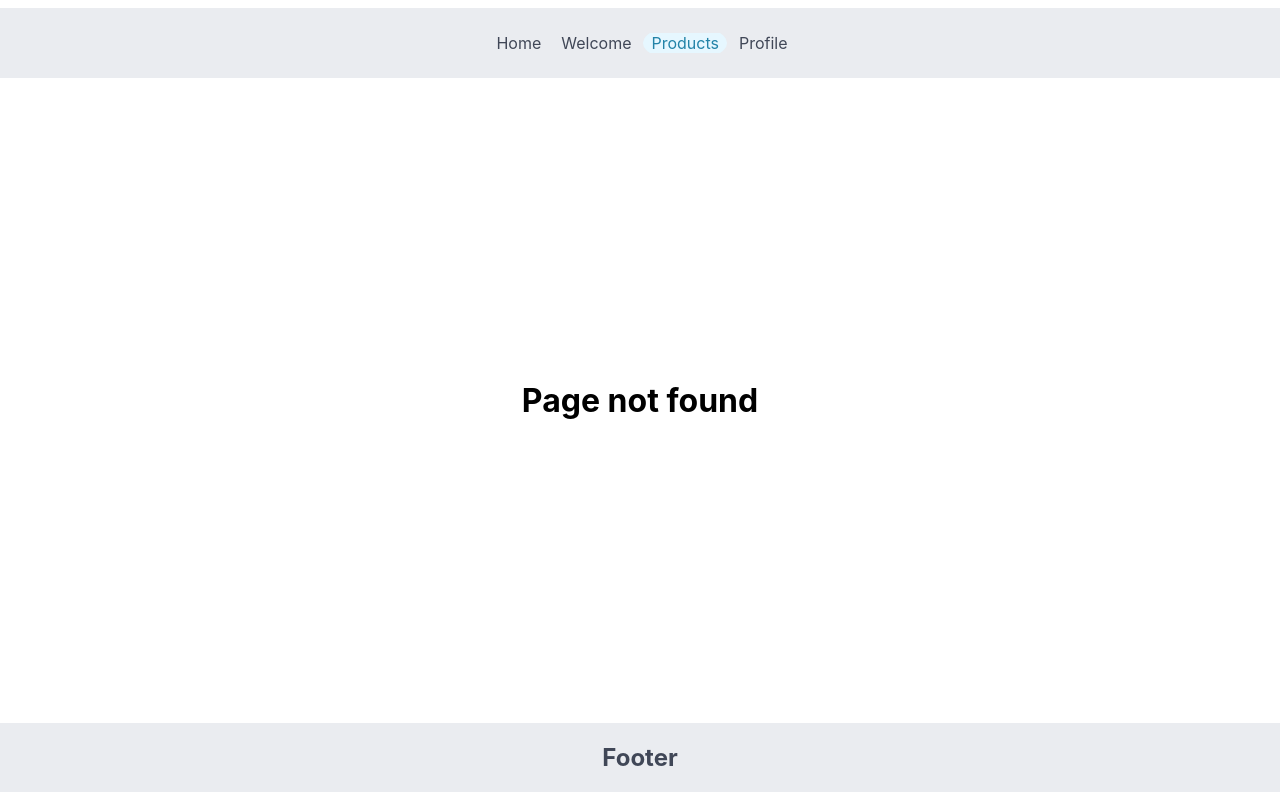
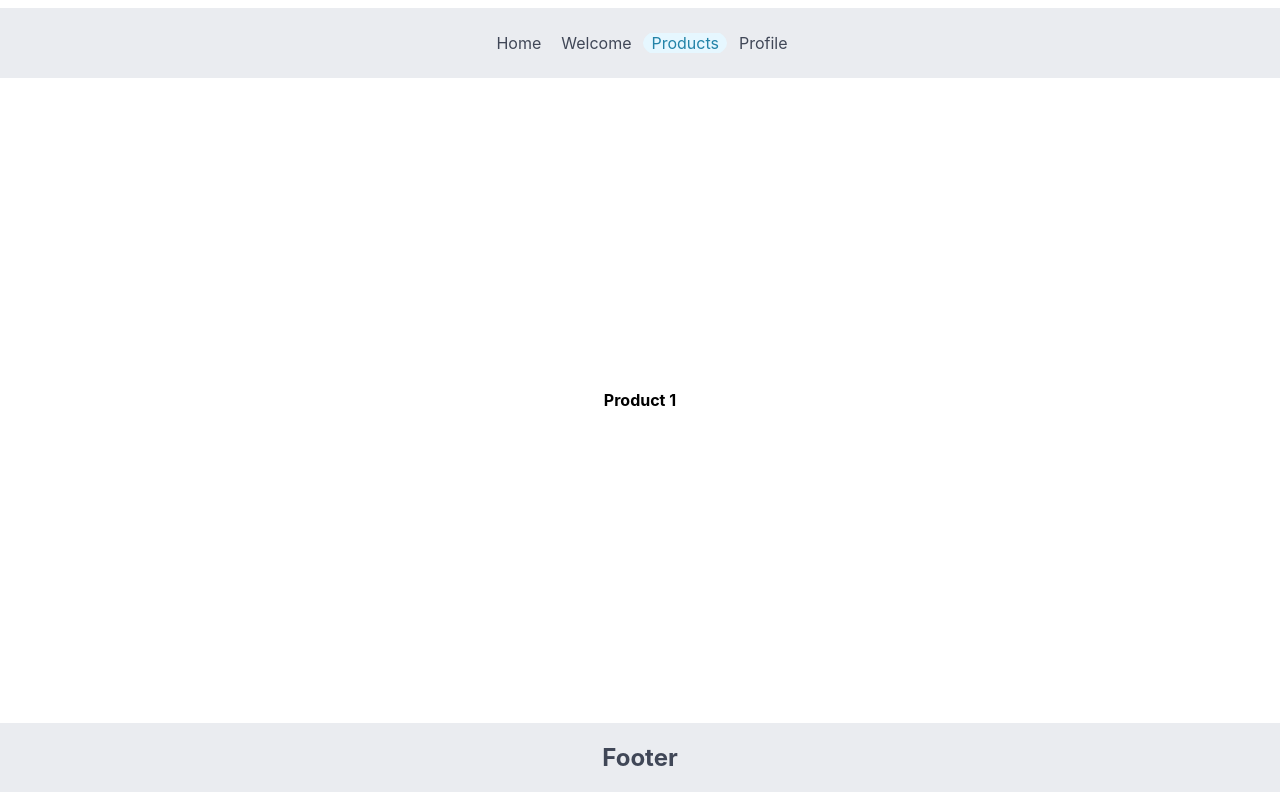
Before and after one commit to lilleo1996/ci87-lesson, a React (Create React App) app: page /products/1 in a window 1280 px wide. Before the commit this address had no page. Built offline with nearby package versions, Linux system fonts and the light colour scheme.

Commit message:
update url params

```diff
--- a/src/App.js
+++ b/src/App.js
@@ -9,6 +9,7 @@ import Products from "./pages/Products";
 import Profile from "./pages/Profile";
 import AboutMe from "./pages/AboutMe";
 import Courses from "./pages/Courses";
+import ProductDetail from "./pages/ProductDetail";
 
 const App = () => {
   return (
@@ -18,6 +19,7 @@ const App = () => {
         <Route path="/" element={<Home />} />
         <Route path="/welcome" element={<Welcome />} />
         <Route path="/products" element={<Products />} />
+        <Route path="/products/:productId" element={<ProductDetail />} />
         <Route path="/profile" element={<Profile />}>
           <Route path="" element={<AboutMe />} />
           <Route path="courses" element={<Courses />} />
--- /dev/null
+++ b/src/pages/ProductDetail/index.js
@@ -0,0 +1,12 @@
+import { useParams } from "react-router-dom";
+
+const ProductDetail = () => {
+  const urlParams = useParams();
+  return (
+    <div className="product-detail">
+      <h4>Product {urlParams.productId}</h4>
+    </div>
+  );
+};
+
+export default ProductDetail;
--- a/src/pages/Products/index.js
+++ b/src/pages/Products/index.js
@@ -1,11 +1,14 @@
+import { useNavigate } from "react-router-dom";
+
 const Products = () => {
+  const navigate = useNavigate();
   return (
     <div className="products-page">
       <h2>Products</h2>
       <ul>
-        <li>Product 1</li>
-        <li>Product 2</li>
-        <li>Product 3</li>
+        <li onClick={() => navigate("/products/1")}>Product 1</li>
+        <li onClick={() => navigate("/products/2")}>Product 2</li>
+        <li onClick={() => navigate("/products/3")}>Product 3</li>
       </ul>
     </div>
   );
```
Also changed, not shown: src/pages/Todo/components/Todo/index.js (renamed from src/components/Todo/index.js), src/pages/Todo/components/TodoList/index.js (renamed from src/components/TodoList/index.js), src/pages/Todo/index.js (added).
